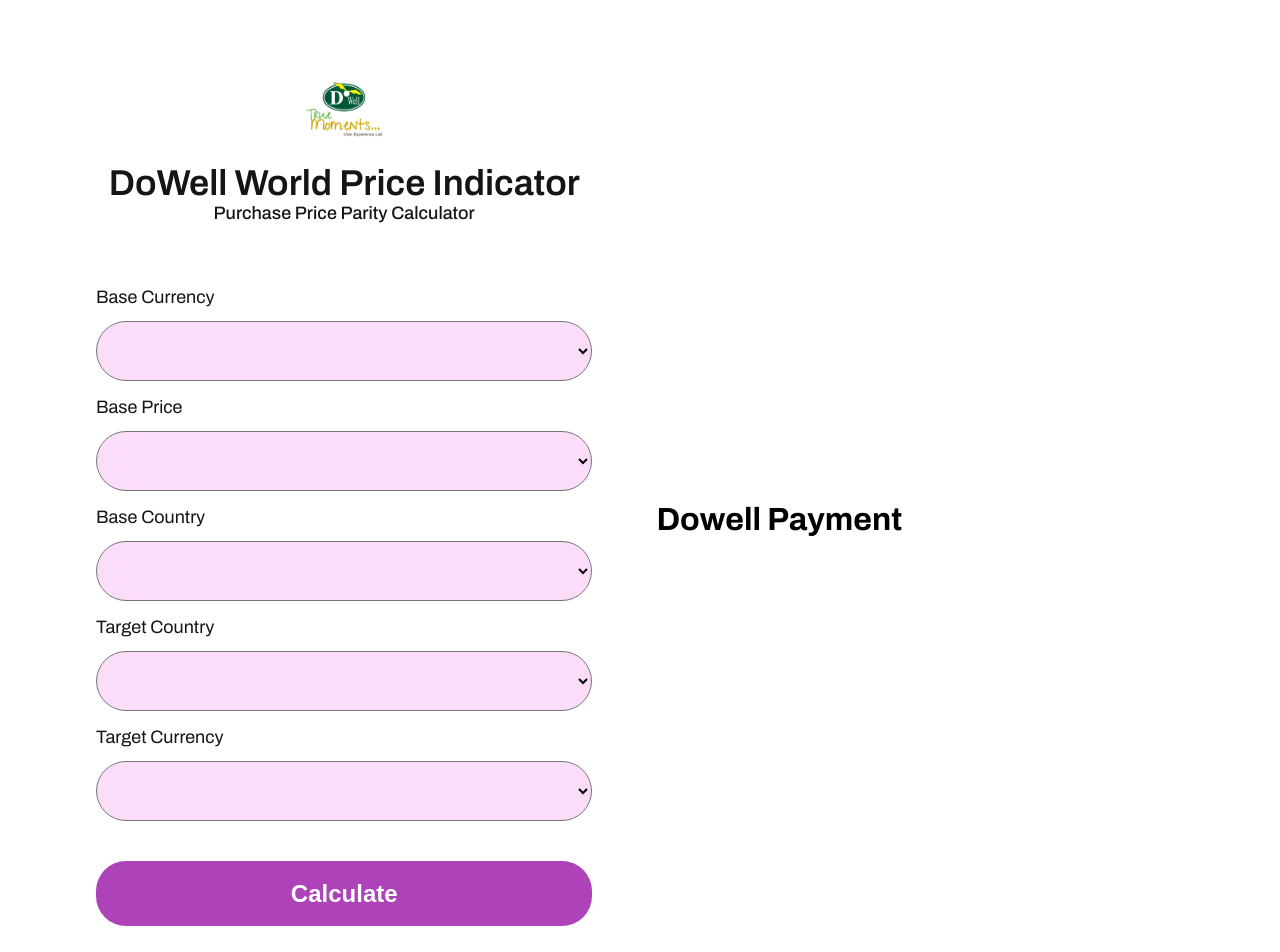
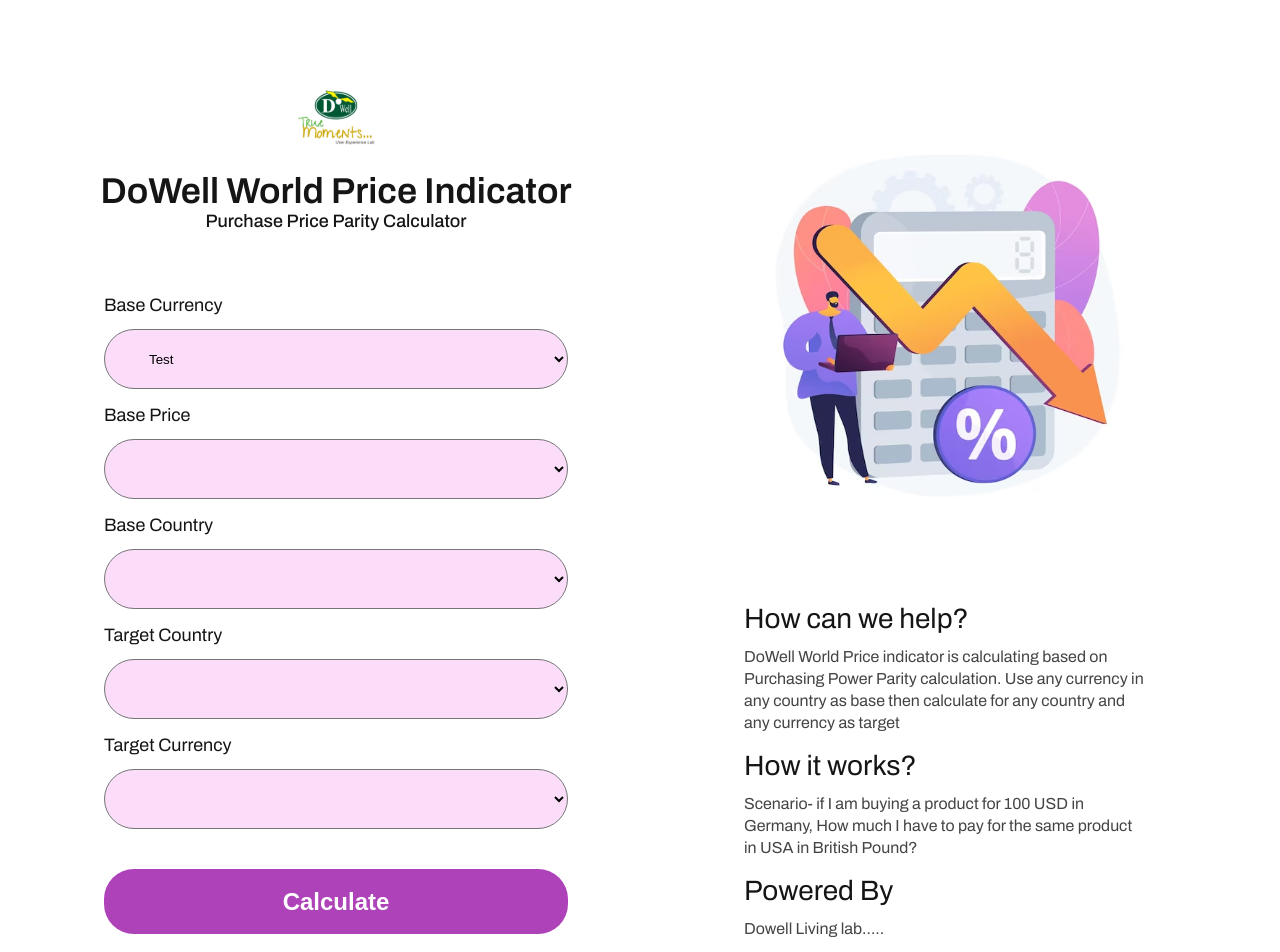
Before and after one commit to LL04-Finance-Dowell/100088-dowellpayment, a React (Create React App) app in the folder dowellpayment/: page / in a window 1280 px wide. Shown: the top 952 px of the page. Built offline with nearby package versions, Linux system fonts and the light colour scheme.

Commit message:
Desktop view

```diff
--- a/dowellpayment/src/App.js
+++ b/dowellpayment/src/App.js
@@ -14,7 +14,8 @@
           <div className="form-group">
             <label>Base Currency</label>
             <select>
-
+              <option>Test</option>
+              <option>Test2</option>
             </select>
           </div>
           <div className="form-group">
@@ -49,7 +50,29 @@
 
       {/* right col */}
       <div className="right-col">
-        <h1>Dowell Payment</h1>
+        <img src='/illustration.svg' alt='Company logo' className="logo" />
+        <div className="faq">
+          <div className="section">
+            <p className="question">How can we help?</p>
+            <p className="answer">
+              DoWell World Price indicator is calculating based on Purchasing Power Parity calculation. Use any currency in any country as base then calculate for any country and any currency as target
+            </p>
+          </div>
+
+          <div className="section">
+            <p className="question">How it works?</p>
+            <p className="answer">
+            Scenario- if I am buying a product for 100 USD in Germany, How much I have to pay for the same product in USA in British Pound?
+            </p>
+          </div>
+
+          <div className="section">
+            <p className="question">Powered By</p>
+            <p className="answer">
+            Dowell Living lab.....
+            </p>
+          </div>
+        </div>
       </div>
     </div>
   );
--- a/dowellpayment/src/index.css
+++ b/dowellpayment/src/index.css
@@ -8,6 +8,8 @@
 
 html, body {
   font-family: 'Archivo';
+  height: 100vh;
+  width: 100vw;
 }
 
 label {
@@ -25,6 +27,7 @@
   border-radius: 60px;
   background: #FBDDF9;
   padding-inline: 3em;
+  cursor: pointer;
 }
 
 button {
@@ -49,12 +52,14 @@
 
 .left-col {
   width: 100%;
-  padding: 2em;
+  padding: 2.5em;
   text-align: center;
 }
 
 .right-col {
   width: 100%;
+  padding: 2.5em;
+  text-align: center;
 }
 
 .logo {
@@ -84,3 +89,26 @@
 .form-group {
   margin-block: 1em;
 }
+
+.faq {
+  text-align: left;
+  padding: 1em 3em;
+}
+
+.section {
+  margin: 1em;
+}
+
+.question {
+  color: #151515;
+  font-size: 28px;
+  font-weight: 400;
+  margin-bottom: 12px;
+}
+
+.answer {
+  color: rgba(21, 21, 21, 0.80);
+  font-size: 16px;
+  font-weight: 400;
+  line-height: 22px;
+}
```
Also changed, not shown: dowellpayment/public/illustration.svg (added).
